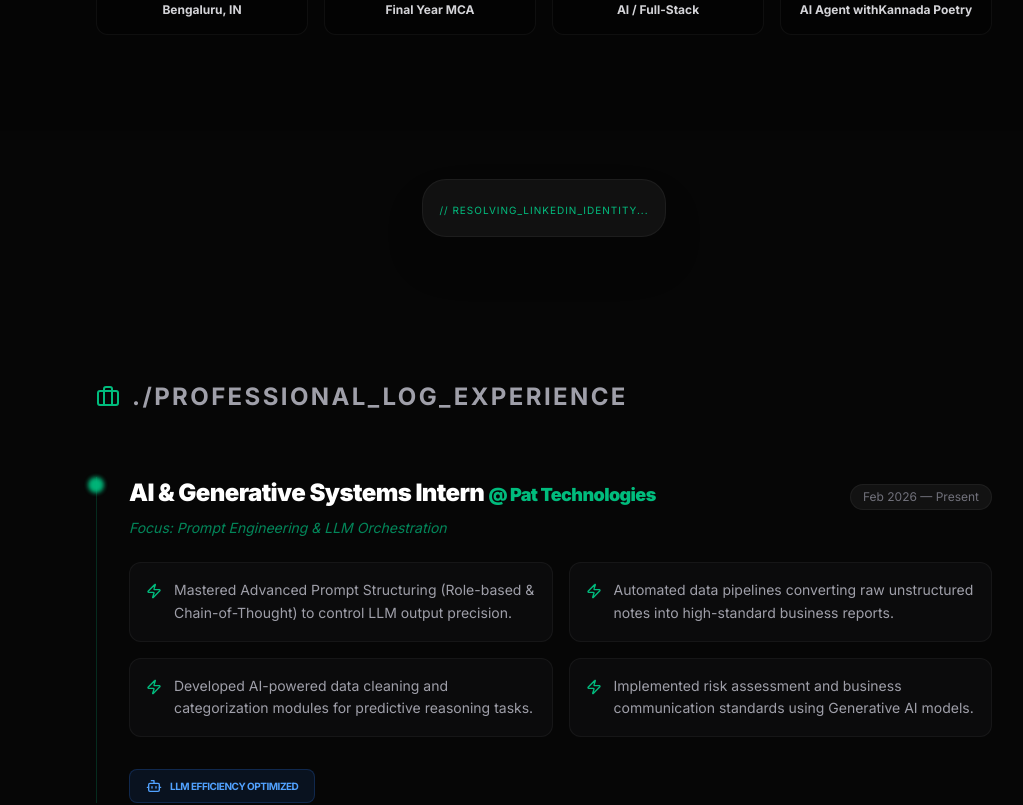
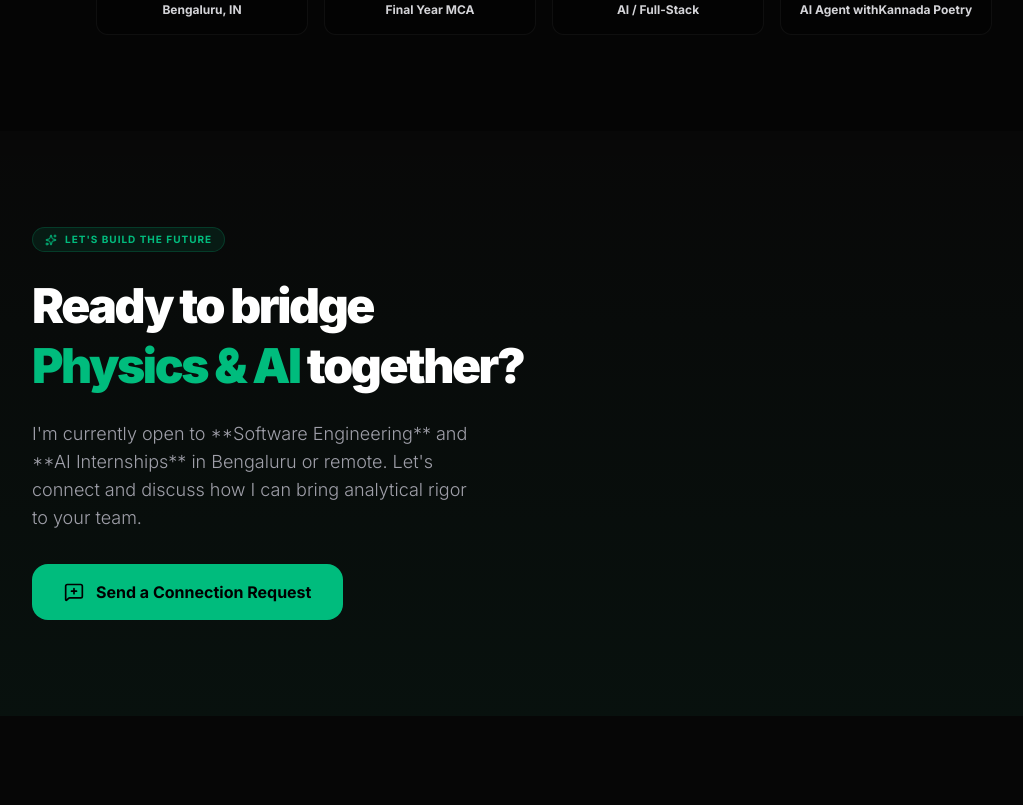
Before and after one commit to pavanpavumg/PavanmgAI, a Next.js app: page / in a window 1280 px wide. Shown: the part 1080-1885 px from the top of the page, without its empty margins (96-1119 px from the left). Built offline with nearby package versions, Linux system fonts and the light colour scheme.

Commit message:
feat: upgrade LinkedIn section to high-impact conversion zone with CTA narrative

```diff
--- a/src/components/LinkedInBadge.tsx
+++ b/src/components/LinkedInBadge.tsx
@@ -1,9 +1,10 @@
 "use client";
 import { useEffect } from "react";
+import { motion } from "framer-motion";
+import { MessageSquarePlus, Sparkles } from "lucide-react";
 
 export default function LinkedInBadge() {
   useEffect(() => {
-    // Manually trigger the LinkedIn script once the component mounts
     const script = document.createElement("script");
     script.src = "https://platform.linkedin.com/badges/js/profile.js";
     script.async = true;
@@ -11,32 +12,64 @@ export default function LinkedInBadge() {
     document.body.appendChild(script);
 
     return () => {
-      // Clean up the script if the component unmounts
-      if (document.body.contains(script)) {
-        document.body.removeChild(script);
-      }
+      const existingScript = document.querySelector('script[src="https://platform.linkedin.com/badges/js/profile.js"]');
+      if (existingScript) document.body.removeChild(existingScript);
     };
   }, []);
 
   return (
-    <div className="flex justify-center py-12 px-4 bg-black/20">
+    <section className="py-24 px-4 bg-gradient-to-b from-transparent to-emerald-500/5">
+      <div className="max-w-5xl mx-auto flex flex-col lg:flex-row items-center justify-between gap-12">
+
+        {/* Left Side: The CTA Text */}
+        <div className="flex-1 text-center lg:text-left">
+          <motion.div
+            initial={{ opacity: 0, x: -20 }}
+            whileInView={{ opacity: 1, x: 0 }}
+            className="inline-flex items-center gap-2 px-3 py-1 rounded-full bg-emerald-500/10 border border-emerald-500/20 text-emerald-500 text-[10px] font-bold uppercase tracking-widest mb-6"
+          >
+            <Sparkles className="w-3 h-3" /> Let's Build the Future
+          </motion.div>
+          <h2 className="text-4xl md:text-5xl font-black text-white tracking-tighter mb-6 leading-tight">
+            Ready to bridge <br />
+            <span className="text-emerald-500">Physics & AI</span> together?
+          </h2>
+          <p className="text-zinc-400 text-lg mb-8 max-w-md mx-auto lg:mx-0 font-light">
+            I'm currently open to **Software Engineering** and **AI Internships** in Bengaluru or remote. Let's connect and discuss how I can bring analytical rigor to your team.
+          </p>
+
+          <a
+            href="https://in.linkedin.com/in/pavan-m-g"
+            target="_blank"
+            rel="noopener noreferrer"
+            className="inline-flex items-center gap-3 px-8 py-4 bg-emerald-500 hover:bg-emerald-400 text-black font-bold rounded-2xl transition-all hover:scale-105 active:scale-95"
+          >
+            <MessageSquarePlus className="w-5 h-5" />
+            Send a Connection Request
+          </a>
+        </div>
+
+        {/* Right Side: The Official Badge */}
+        <motion.div
+          initial={{ opacity: 0, scale: 0.9 }}
+          whileInView={{ opacity: 1, scale: 1 }}
+          className="relative group"
+        >
+          {/* Decorative Glow */}
+          <div className="absolute inset-0 bg-emerald-500/20 blur-[100px] rounded-full opacity-0 group-hover:opacity-100 transition-opacity duration-1000" />
+
           <div
-        className="badge-base LI-profile-badge p-4 rounded-3xl bg-[#111] border border-white/5 shadow-2xl transition-transform hover:scale-[1.02] overflow-hidden"
+            className="badge-base LI-profile-badge relative z-10 scale-110 md:scale-125"
             data-locale="en_US"
             data-size="medium"
             data-theme="dark"
             data-type="HORIZONTAL"
             data-vanity="pavan-m-g"
             data-version="v1"
-      >
-        {/* Fallback link for SEO and slow connections */}
-        <a
-          className="badge-base__link LI-simple-link text-emerald-500 font-mono text-[10px] uppercase tracking-widest"
-          href="https://in.linkedin.com/in/pavan-m-g?trk=profile-badge"
-        >
-          // Resolving_LinkedIn_Identity...
-        </a>
+          />
+        </motion.div>
+
       </div>
-    </div>
+    </section>
   );
 }
```
Lines whose indentation alone changed are shown as unchanged.
